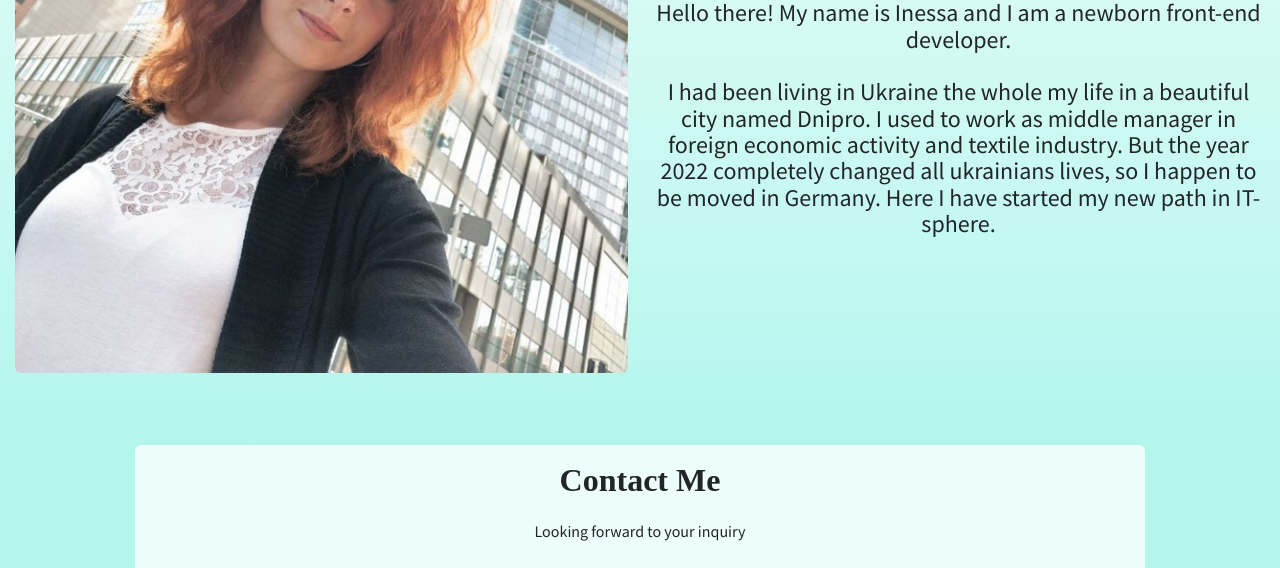
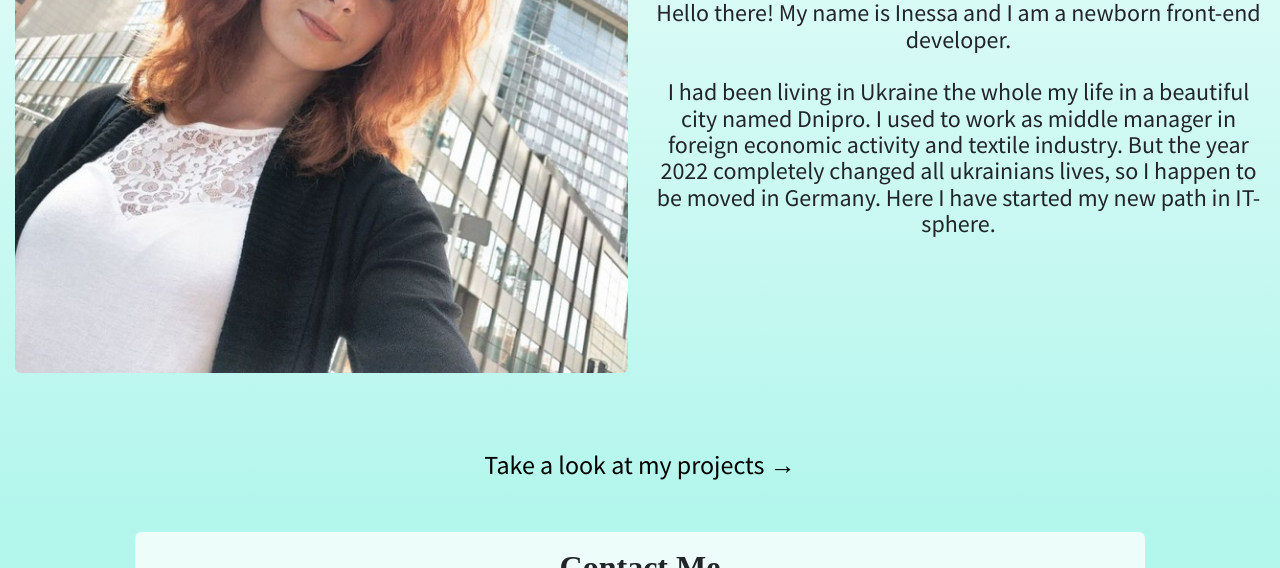
Before and after one commit to rockness-s/my-project, a plain HTML site: page about.html in a window 1280 px wide. Shown: the part 512-1080 px from the top of the page. Drawn offline with nearby package versions, Linux system fonts and the light colour scheme; a web font is replaced by a local one.

Commit message:
About Page project-link

```diff
--- a/about.html
+++ b/about.html
@@ -52,9 +52,11 @@
             </div>
         </div>
 
+        <a href="/projects.html" class="about-link">Take a look at my projects → </a>
+
     </div>
 
-    <div class="home-contact-section rounded">
+    <div class="home-contact-section rounded mt-5">
          <h2 class="mb-4">Contact Me</h2>
         <p>Looking forward to your inquiry</p>
          <div class="home-contact-links d-flex justify-content-center">
--- a/src/style.css
+++ b/src/style.css
@@ -115,6 +115,20 @@ footer {
     margin-bottom: auto !important;
 }
 
+.about-link {
+    text-decoration: none;
+    color: black;
+    font-size: 26px;
+
+}
+
+.about-link:hover {
+    font-weight: 600;
+    color: black;
+}
+
+
+
 /*font-family: 'Source Sans Pro', sans-serif;
 font-family: 'Trirong', serif;
 
```
Also changed, not shown: index.html (+1 -1 lines), projects.html (+1 -1 lines).
